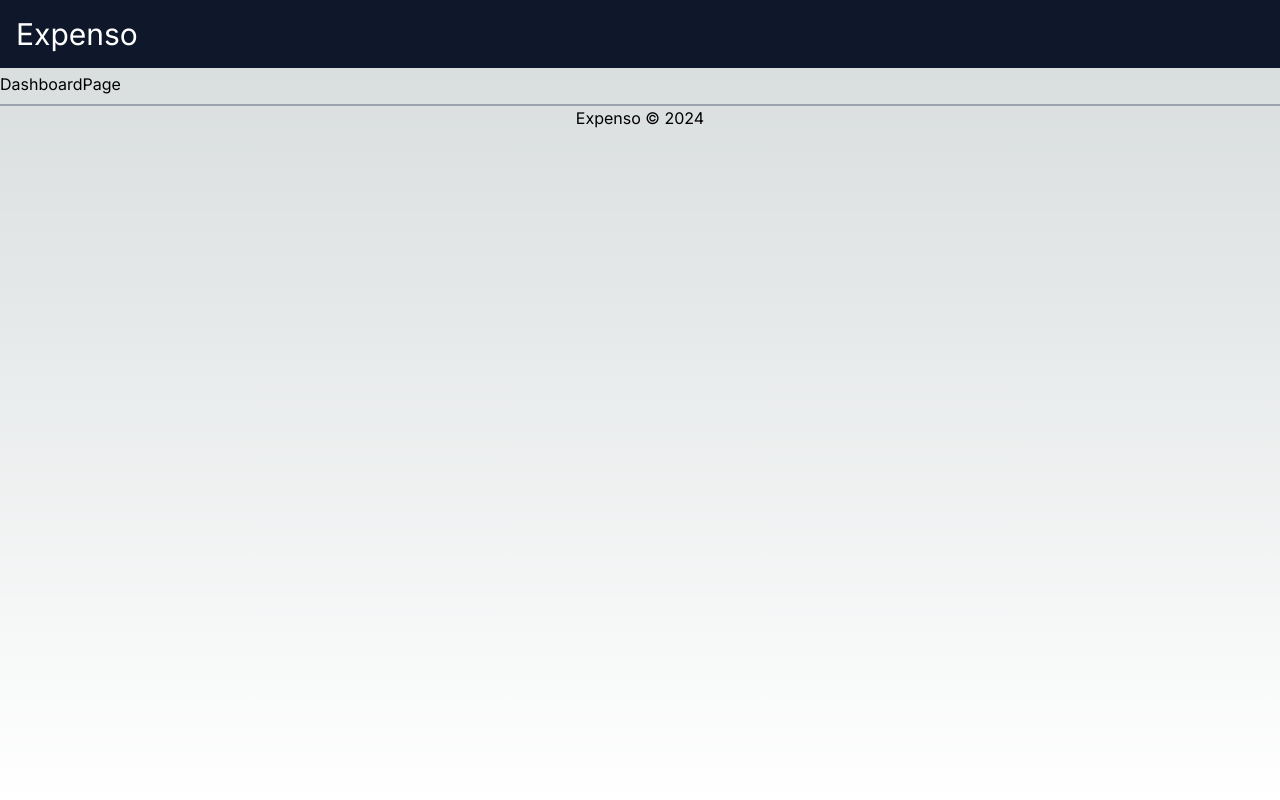
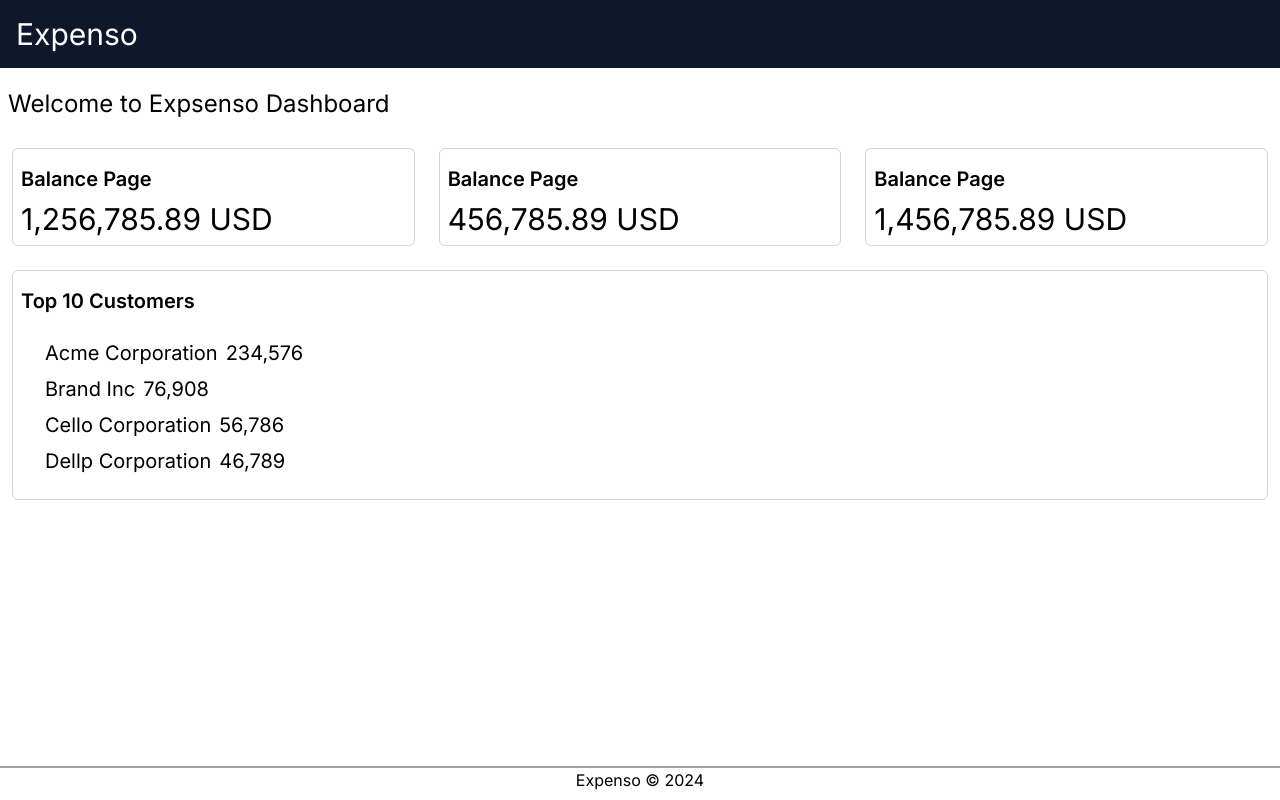
Before and after one commit to tapascript/expenso, a Next.js app: page /dashboard in a window 1280 px wide. Built offline with nearby package versions, Linux system fonts and the light colour scheme.

Commit message:
All the parallel routes established

```diff
--- a/src/app/dashboard/@balance/page.js
+++ b/src/app/dashboard/@balance/page.js
@@ -1,7 +1,8 @@
+import Metrics from "@/components/Metrics";
 
 const BalancePage = () => {
   return (
-    <div>BalancePage</div>
+   <Metrics label="Balance Page" amount={1256785.89} />
   )
 }
 
--- /dev/null
+++ b/src/app/dashboard/@customers/page.js
@@ -0,0 +1,18 @@
+import MetricList from "@/components/MetricList"
+const CustomersPage = () => {
+  const customerData = [
+    {"id": "123", "name": "Acme Corporation", "value": 234576},
+    {"id": "456", "name": "Brand Inc", "value":76908},
+    {"id": "956", "name": "Cello Corporation", "value": 56786},
+    {"id": "756", "name": "Dellp Corporation", "value": 46789},
+  ];
+
+  return (
+    <div className="flex flex-col p-2 border rounded-md border-gray-300 m-3">
+      <h2 className="text-xl my-2 font-semibold">Top 10 Customers</h2>
+      <MetricList data={customerData} />
+    </div>
+  )
+}
+
+export default CustomersPage
--- a/src/app/dashboard/@expenses/page.js
+++ b/src/app/dashboard/@expenses/page.js
@@ -1,7 +1,8 @@
+import Metrics from "@/components/Metrics";
 
 const ExpensesPage = () => {
   return (
-    <div>ExpensesPage</div>
+    <Metrics label="Balance Page" amount={456785.89} />
   )
 }
 
--- a/src/app/dashboard/@profit/page.js
+++ b/src/app/dashboard/@profit/page.js
@@ -1,7 +1,7 @@
-
+import Metrics from "@/components/Metrics";
 const ProfitPage = () => {
   return (
-    <div>ProfitPage</div>
+    <Metrics label="Balance Page" amount={1456785.89} />
   )
 }
 
--- a/src/app/dashboard/layout.js
+++ b/src/app/dashboard/layout.js
@@ -5,10 +5,18 @@ export const metadata = {
   description: "Know the insights from the top-level dashboard",
 };
 
-export default function RootLayout({ children }) {
+export default function RootLayout({ children, balance, expenses, profit, customers }) {
   return (
-    <div>
+    <div className="flex flex-col h-screen">
       {children}
+      <div className="flex">
+        {balance}
+        {expenses}
+        {profit}
+      </div>
+      <div>
+        {customers}
+      </div>
     </div>
   );
 }
--- a/src/app/dashboard/page.js
+++ b/src/app/dashboard/page.js
@@ -1,6 +1,8 @@
 const DashboardPage = () => {
   return (
-    <div>DashboardPage</div>
+    <div className="m-2">
+      <h2 className="text-2xl my-2">Welcome to Expsenso Dashboard</h2>
+    </div>
   )
 }
 
--- a/src/app/globals.css
+++ b/src/app/globals.css
@@ -15,19 +15,3 @@
     --background-end-rgb: 0, 0, 0;
   }
 }
-
-body {
-  color: rgb(var(--foreground-rgb));
-  background: linear-gradient(
-      to bottom,
-      transparent,
-      rgb(var(--background-end-rgb))
-    )
-    rgb(var(--background-start-rgb));
-}
-
-@layer utilities {
-  .text-balance {
-    text-wrap: balance;
-  }
-}
--- a/src/app/layout.js
+++ b/src/app/layout.js
@@ -7,8 +7,8 @@ import Footer from "@/components/Footer";
 const inter = Inter({ subsets: ["latin"] });
 
 export const metadata = {
-  title: "Create Next App",
-  description: "Generated by create next app",
+  title: "Home - Expenso",
+  description: "A sngle place that manages all your expenses worries.",
 };
 
 export default function RootLayout({ children }) {
--- a/src/app/page.js
+++ b/src/app/page.js
@@ -3,8 +3,8 @@ import Link from "next/link";
 export default function Home() {
   return (
     <div className="m-4">
-      <h2>This is Home Page</h2>
-      <Link href="/dashboard">Go To Dashboard</Link>
+      <h2 className="text-2xl my-2">This is Home Page</h2>
+      <Link className="underline" href="/dashboard">Go To Dashboard</Link>
     </div>
   );
 }
--- a/src/components/Header.jsx
+++ b/src/components/Header.jsx
@@ -1,9 +1,11 @@
-import React from 'react'
+import Link from "next/link"
 
 const Header = () => {
   return (
     <div className="bg-slate-900 text-white p-4 mb-1">
-      <h2 className="text-3xl">Expenso</h2>
+      <Link href="/">
+        <h1 className="text-3xl">Expenso</h1>
+      </Link>
     </div>
   )
 }
--- /dev/null
+++ b/src/components/MetricList.jsx
@@ -0,0 +1,16 @@
+const MetricList = ({data}) => {
+  return (
+    <ul className="flex flex-col m-3">
+      {data.map((item) => (
+        <li
+          key={item.id}
+          className="p-1 text-xl">
+          <span className="mx-2">{item.name}</span>
+          <span>{new Intl.NumberFormat().format(item.value)}</span>
+        </li>
+      ))}
+    </ul>
+  )
+}
+
+export default MetricList
--- /dev/null
+++ b/src/components/Metrics.jsx
@@ -0,0 +1,12 @@
+import React from "react";
+
+const Metrics = ({ label, amount }) => {
+  return (
+    <div className="flex flex-col p-2 border w-1/2 rounded-md border-gray-300 m-3">
+      <h2 className="text-xl my-2 font-semibold">{label}</h2>
+      <p className="text-3xl"> {new Intl.NumberFormat().format(amount)} USD </p>
+    </div>
+  );
+};
+
+export default Metrics;
```
